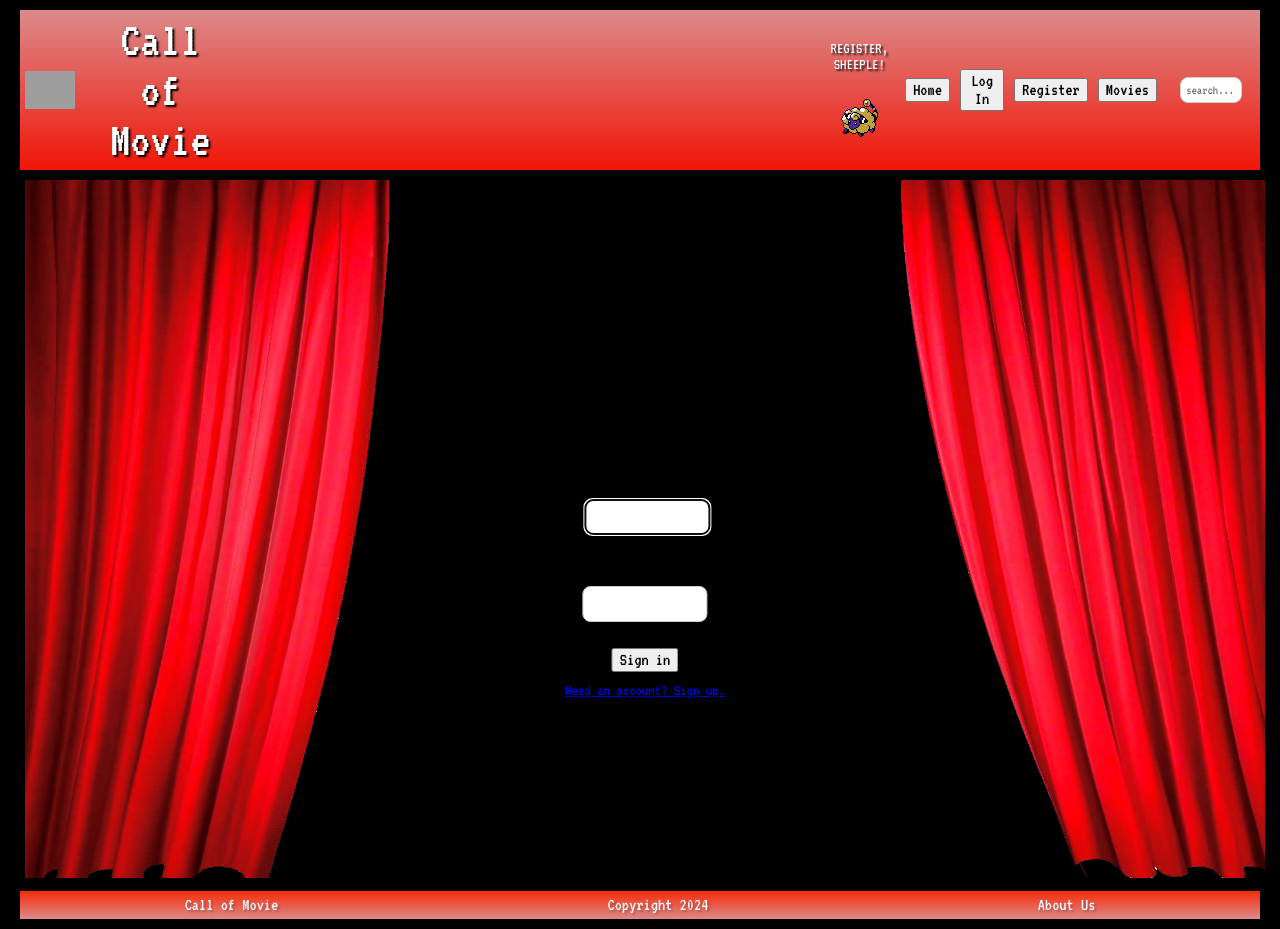
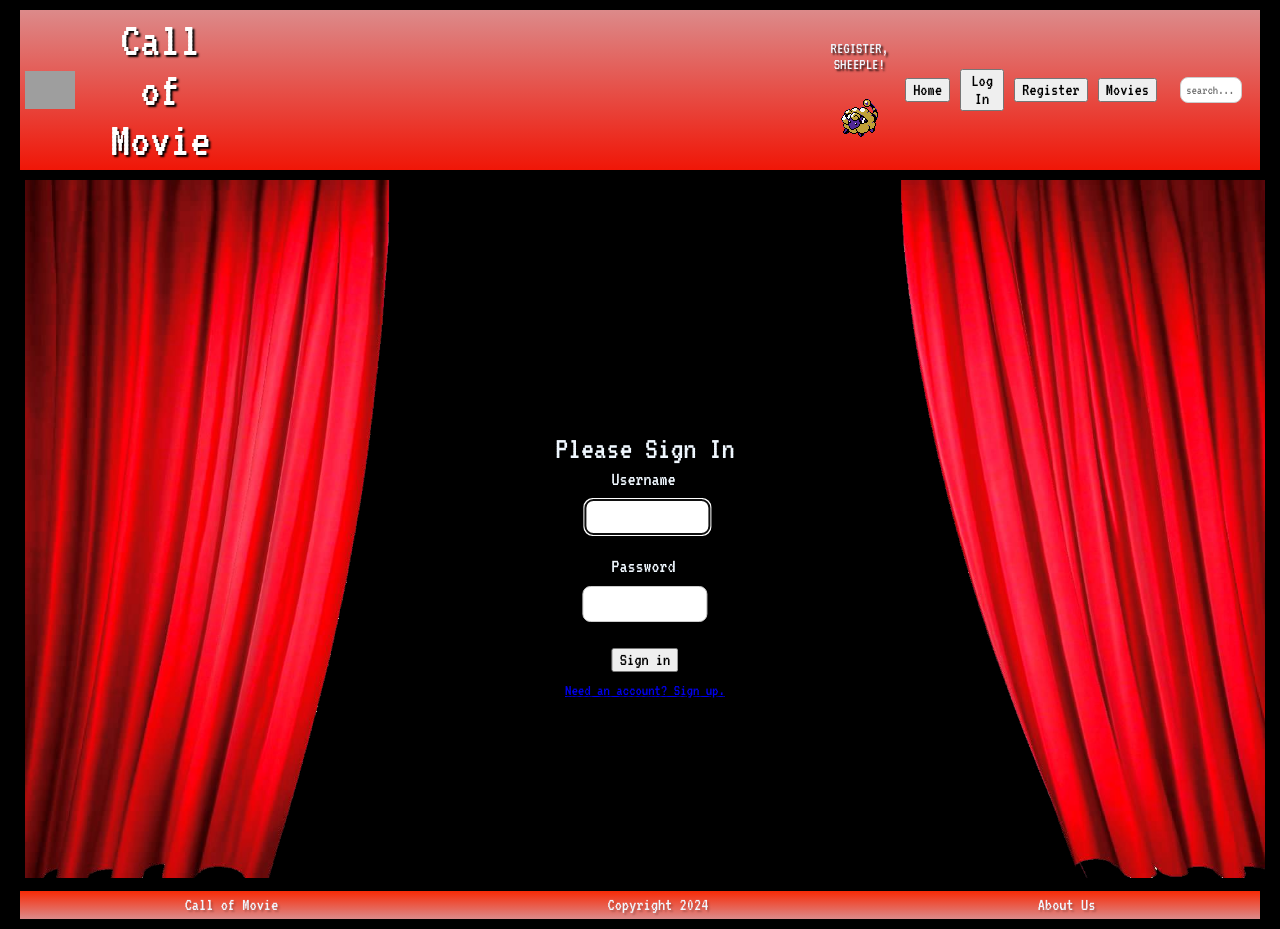
Before and after one commit to nmullaly/te-final-capstone, a Vue app in the folder vue/: page /login in a window 1280 px wide. Built offline with nearby package versions, Linux system fonts and the light colour scheme; no server answers; grey boxes are pictures that could not be loaded.

Commit message:
font colors are fixed lets fucking goooo

```diff
--- a/vue/src/views/LoginView.vue
+++ b/vue/src/views/LoginView.vue
@@ -88,7 +88,7 @@ height: auto;
 }
 label {
 
-  color: black;
+  color: aliceblue;
 }
 html > body {
  background-color: black;
@@ -106,16 +106,16 @@ button {
   transform: translate(-50%, -50%);
   z-index: 1;
   text-align: center;
-  color: black;
+  color: aliceblue;
 }
 
 .form-input-group {
   font-size: 20px;
-  color: black;
+  color: aliceblue;
 }
 
 #login input {
-  color: black;
+  color: rgb(0, 0, 0);
   text-shadow: none;
 }
 router-link{
```
